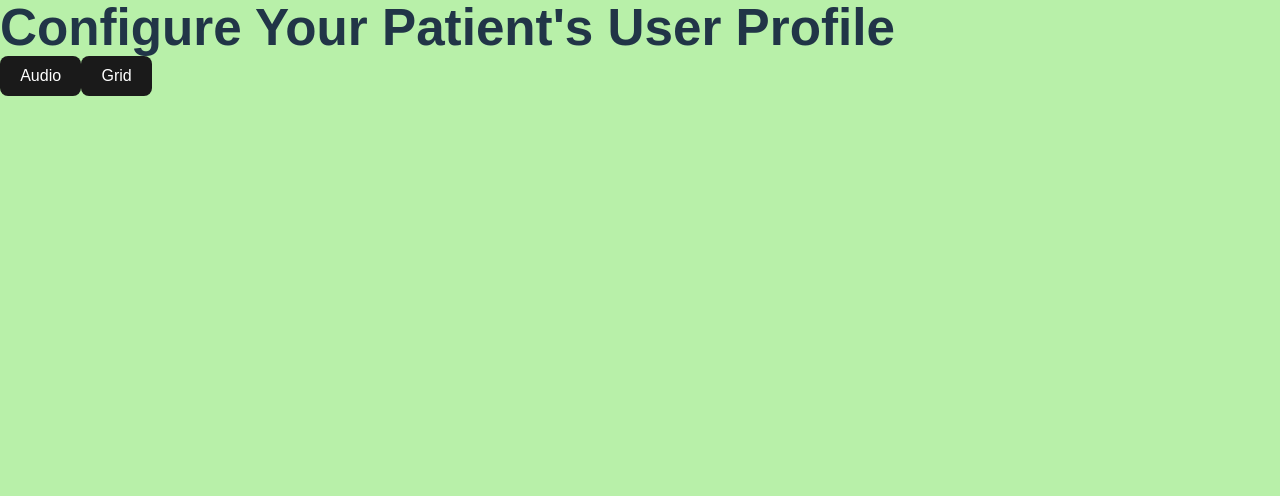
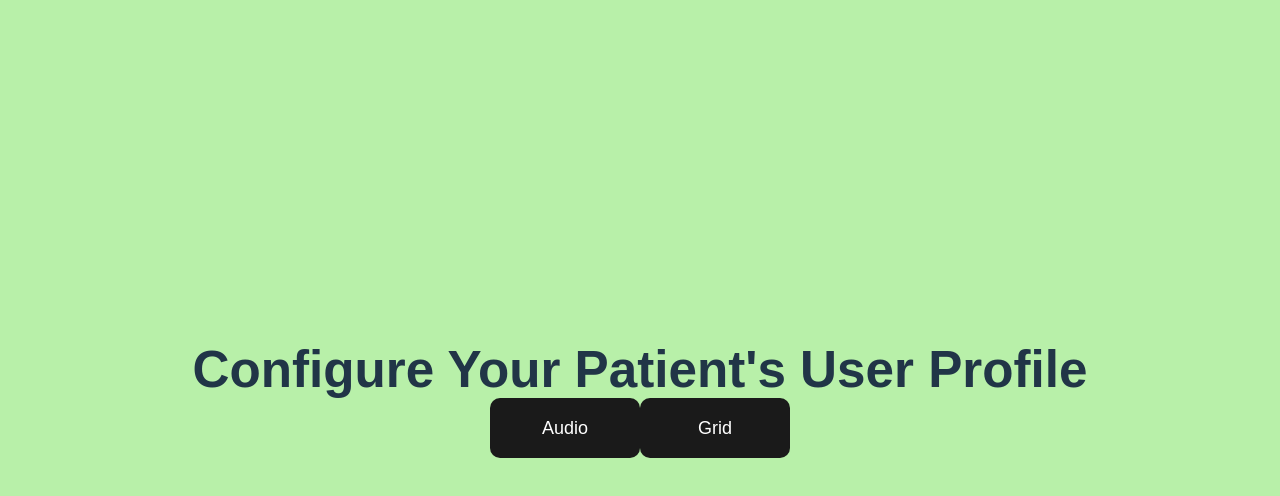
Before and after one commit to jhong02/AAC-App, a React (Vite) app: page /userConfig in a window 1280 px wide. Shown: the top 496 px of the page. Built offline with nearby package versions, Linux system fonts and the light colour scheme.

Commit message:
User config page merge

```diff
--- /dev/null
+++ b/src/pages/UserConfigPage.css
@@ -0,0 +1,25 @@
+.userConfig {
+  display: flex;
+  justify-content: center;
+  align-items: center;
+  height: 100vh;
+}
+
+.userConfig-card {
+  text-align: center;
+}
+
+.userConfig-buttons {
+  display: flex;
+  justify-content: center;
+  gap: 30px;
+  margin-top: 30px;
+}
+
+.userConfig-btn {
+  width: 150px;
+  height: 60px;
+  font-size: 18px;
+  border-radius: 10px;
+  cursor: pointer;
+}
--- a/src/pages/UserConfigPage.tsx
+++ b/src/pages/UserConfigPage.tsx
@@ -1,5 +1,5 @@
 import { useNavigate } from "react-router-dom";
-
+import "./UserConfigPage.css";
 
 export default function UserConfigPage(){
     const navigate = useNavigate();
--- a/src/pages/home.css
+++ b/src/pages/home.css
@@ -7,7 +7,7 @@
   margin: 0;
   background: #b8f0a9;
   /* font-family: system-ui, -apple-system, Segoe UI, Roboto, Arial, sans-serif; */
-  font-family: "Fredoka", sans-serif;
+  font-family: "Quicksand", sans-serif;
 }
 
 .home-card {
@@ -47,6 +47,7 @@
   grid-template-columns: 1fr 1fr;
   gap: 16px;
   align-content: center;
+  justify-items: center;
 }
 
 .home-btn {
@@ -59,6 +60,7 @@
   font-weight: 700;
   color: #111827;
   cursor: pointer;
+  width: 100%;
   transition: transform 0.06s ease, background 0.15s ease, border-color 0.15s ease;
 }
 
```
